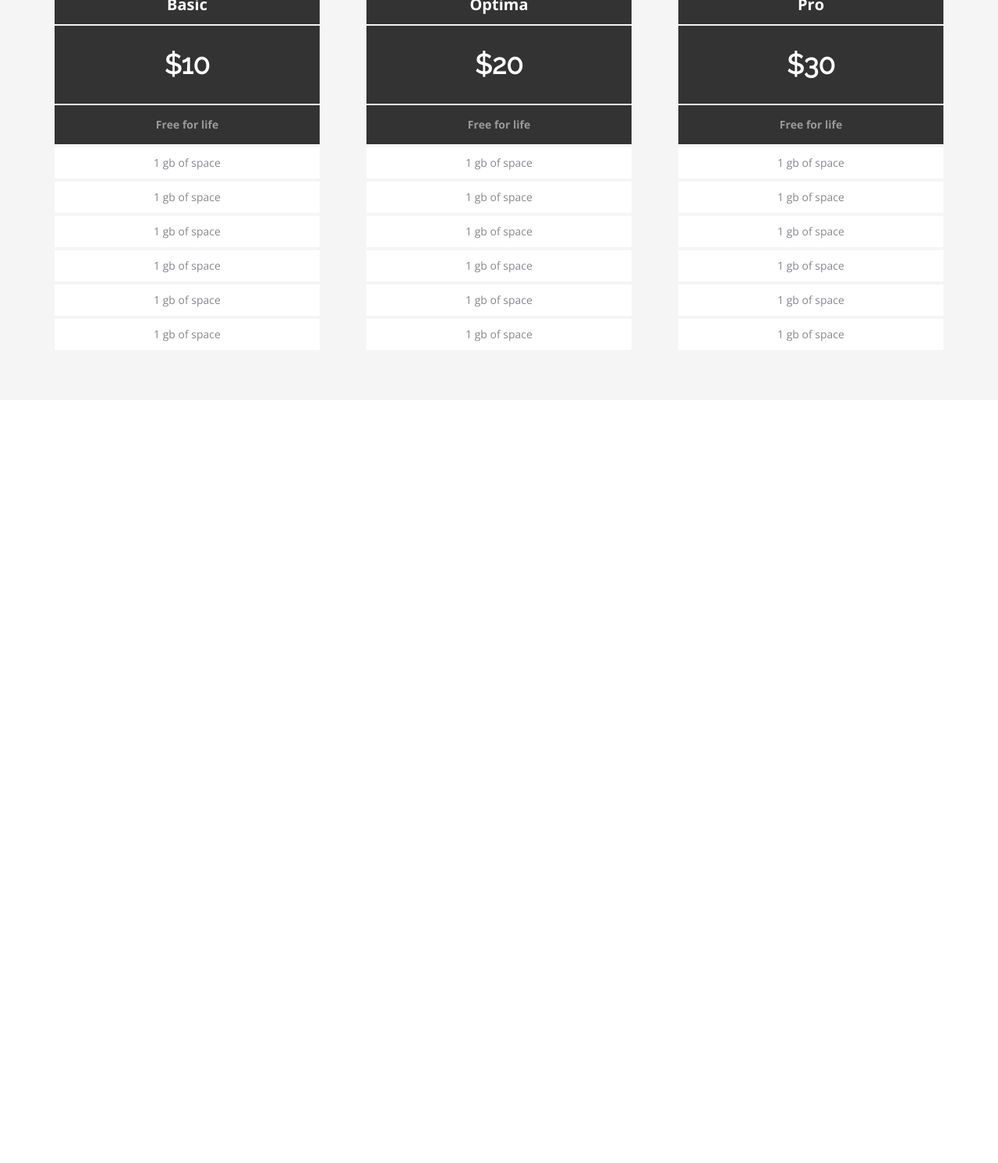
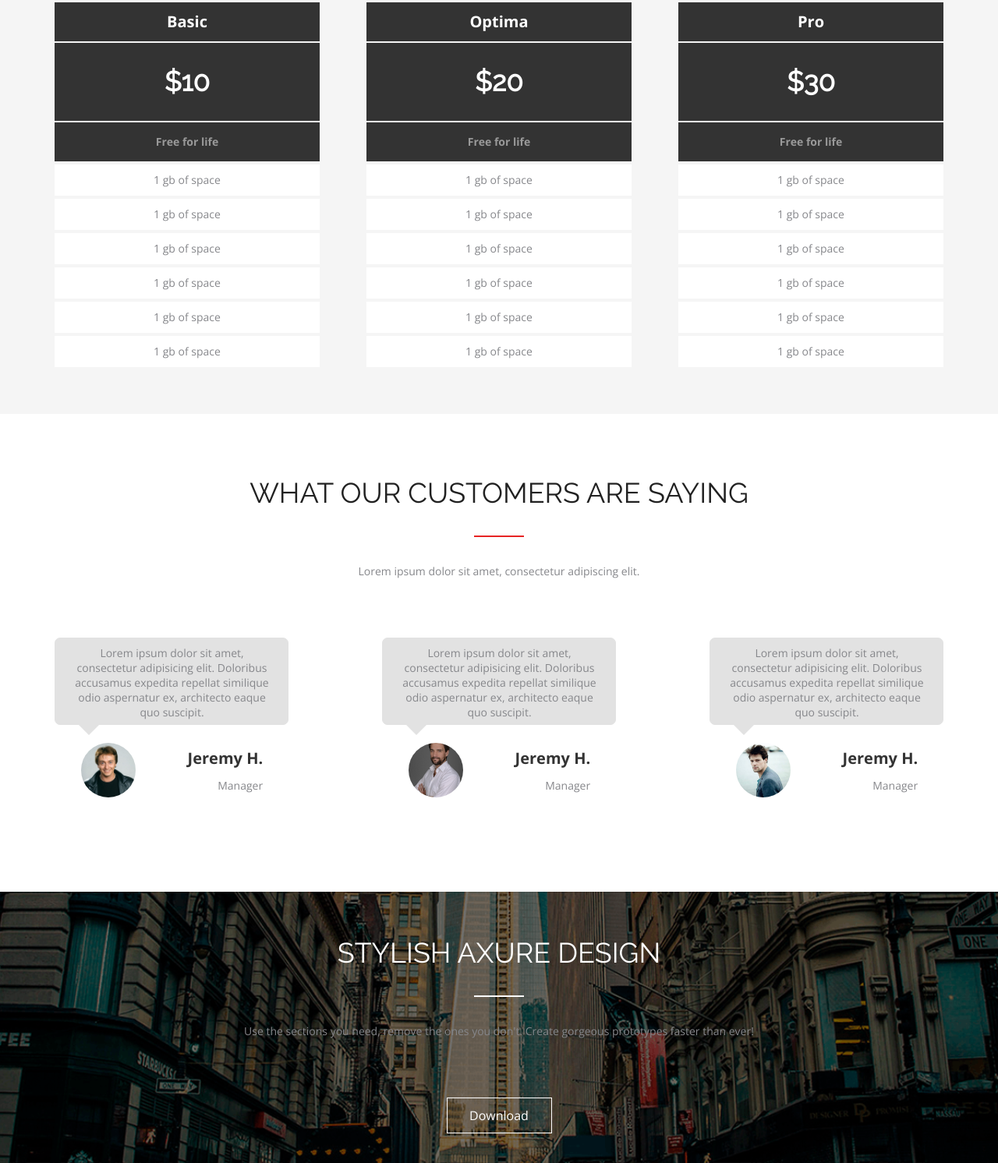
Before and after one commit to HannaKarpechenkava/FE49-Landing-Karpechenkava-Hanna, a plain HTML site: page index.html in a window 1280 px wide. Shown: the part 887-2379 px from the top of the page at 78% size. Before the commit the page ends 1400 px from the top, so only its background shows below. Drawn offline with nearby package versions, Linux system fonts and the light colour scheme.

Commit message:
added home task 5

```diff
--- a/css/awesome.css
+++ b/css/awesome.css
@@ -7,21 +7,22 @@
   font-family: "Raleway";
   font-weight: 400;
   font-size: 36px;
-  font-style: normal;
   color: rgba(33, 33, 33, 1);
   text-transform: uppercase;
   margin: auto;
   text-align: center;
   margin-bottom: 34px;
 }
-.line {
+.title::after {
+  content: "";
   width: 64px;
   height: 2px;
   background-color: rgba(231, 36, 36, 1);
-  margin: auto;
-  margin-bottom: 34px;
+  text-align: center;
+  display: block;
+  margin: 34px auto;
 }
-.head-text {
+.head-description {
   color: rgba(134, 135, 139, 1);
   font-size: 14px;
   line-height: 19px;
--- /dev/null
+++ b/css/customers.css
@@ -0,0 +1,106 @@
+.customers {
+  background-color: rgba(255, 255, 255, 1);
+  padding: 80px 0px 120px;
+}
+.title {
+  width: 670px;
+  font-family: "Raleway";
+  font-weight: 400;
+  font-size: 36px;
+  font-style: regular;
+  color: rgba(33, 33, 33, 1);
+  text-transform: uppercase;
+  margin: auto;
+  text-align: center;
+  margin-bottom: 34px;
+}
+.title::after {
+  content: "";
+  width: 64px;
+  height: 2px;
+  background-color: rgba(231, 36, 36, 1);
+  text-align: center;
+  display: block;
+  margin: 34px auto;
+}
+.head-description {
+  color: rgba(134, 135, 139, 1);
+  font-size: 14px;
+  line-height: 19px;
+  width: 780px;
+  text-align: center;
+  margin: auto;
+  margin-bottom: 76px;
+}
+.customers-wrap {
+  display: flex;
+  justify-content: space-between;
+  flex-wrap: wrap;
+  margin: 0 -15px;
+}
+.customers-card {
+  margin: 0 15px;
+  width: 300px;
+}
+.customers-card_text {
+  width: 300px;
+  padding: 9px 22px 6px 23px;
+  border: 1px solid rgba(226, 226, 226, 1);
+  border-radius: 7px;
+  background-color: rgba(226, 226, 226, 1);
+  margin-bottom: 22px;
+}
+.customers-card_text p {
+  width: 253px;
+  text-align: center;
+  color: rgba(134, 135, 139, 1);
+  font-weight: 400;
+  font-size: 14px;
+}
+.customers-card_text::after {
+  content: "";
+  width: 0;
+  height: 0;
+  border-left: 20px solid transparent;
+  border-right: 20px solid transparent;
+  border-top: 20px solid rgba(226, 226, 226, 1);
+  position: absolute;
+}
+.customers-card_employee {
+  width: 300px;
+  display: flex;
+  justify-content: space-between;
+  flex-wrap: wrap;
+}
+.customers-card_img {
+  display: flex;
+  justify-content: center;
+  align-items: center;
+  margin: auto;
+  border: 1px solid transparent;
+  border-radius: 50%;
+  overflow: hidden;
+}
+.customers-card_img img {
+  width: 70px;
+  height: 70px;
+  object-fit: cover;
+  object-position: center;
+}
+.customers-card_person {
+  margin: auto;
+  text-align: right;
+}
+.name {
+  display: block;
+  margin-bottom: 12px;
+  font-size: 20px;
+  font-weight: 700;
+  color: rgba(51, 51, 51, 1);
+}
+.employee {
+  display: block;
+  font-size: 14px;
+  font-weight: 400;
+  color: rgba(134, 135, 139, 1);
+}
--- /dev/null
+++ b/css/design.css
@@ -0,0 +1,71 @@
+.design {
+  padding: 57px 0px 38px;
+  background-image: url("../img/background1.png");
+  background-repeat: no-repeat;
+  background-position: center;
+  background-size: cover;
+  position: relative;
+}
+.design::after {
+  content: "";
+  top: 0;
+  left: 0;
+  width: 100%;
+  height: 100%;
+  position: absolute;
+  background: rgba(0, 0, 0, 0.55);
+  background-repeat: no-repeat;
+  background-size: cover;
+}
+#title {
+  width: 670px;
+  font-family: "Raleway";
+  font-weight: 400;
+  font-size: 36px;
+  text-transform: uppercase;
+  margin: auto;
+  text-align: center;
+  margin-bottom: 34px;
+  color: rgba(255, 255, 255, 1);
+}
+#title::after {
+  content: "";
+  width: 64px;
+  height: 2px;
+  background-color: rgb(255, 255, 255, 1);
+  text-align: center;
+  display: block;
+  margin: 34px auto;
+}
+#head-description {
+  color: rgba(255, 255, 255, 0.8);
+  font-size: 16px;
+  font-weight: 300;
+  line-height: 19px;
+  width: 780px;
+  text-align: center;
+  margin: auto;
+  margin-bottom: 57px;
+}
+.link_wrap {
+  margin: auto;
+  width: 135px;
+}
+.link {
+  border: 1px solid rgba(255, 255, 255, 1);
+  padding: 11px 26px;
+  color: rgba(255, 255, 255, 1);
+  text-align: center;
+  display: flex;
+  justify-content: center;
+}
+.link a {
+  font-size: 15px;
+  font-weight: 600;
+}
+.link:hover {
+  border: 1px solid rgba(51, 51, 51, 1);
+  box-shadow: 3px 3px rgba(11, 11, 11, 0.5);
+  transition: 0.2s;
+  color: rgba(51, 51, 51, 1);
+}
--- a/css/index.css
+++ b/css/index.css
@@ -1,13 +1,17 @@
 @import url("./awesome.css");
 @import url("./cdn.css");
 @import url("./pricing.css");
+@import url("./customers.css");
+@import url("./design.css");
 
 * {
   margin: 0;
   padding: 0;
   list-style: none;
   text-decoration: none;
+  text-transform: none;
   box-sizing: border-box;
+  /* cursor: pointer; */
 }
 html {
   font-family: "Open Sans", "Raleway", sans-serif;
@@ -16,4 +20,6 @@ html {
   max-width: 1170px;
   padding: 0 15px;
   margin: auto;
+  position: relative;
+  z-index: 300;
 }
--- a/css/pricing.css
+++ b/css/pricing.css
@@ -14,12 +14,14 @@
   text-align: center;
   margin-bottom: 34px;
 }
-.line {
+.title::after {
+  content: "";
   width: 64px;
   height: 2px;
   background-color: rgba(231, 36, 36, 1);
-  margin: auto;
-  margin-bottom: 34px;
+  text-align: center;
+  display: block;
+  margin: 34px auto;
 }
 .head-description {
   color: rgba(134, 135, 139, 1);
@@ -74,3 +76,6 @@
   background-color: rgba(255, 255, 255, 1);
   margin-bottom: 4px;
 }
+.card-memory:last-child {
+  margin-bottom: 0;
+}
--- a/index.html
+++ b/index.html
@@ -11,9 +11,8 @@
     <section class="awesome">
       <div class="container">
         <h2 class="title">why this is awesome</h2>
-        <div class="line"></div>
-        <div class="head-text">
-          Lorem ipsum dolor sit amet, consectetur adipiscing elit.
+        <div class="head-description">
+          <p>Lorem ipsum dolor sit amet, consectetur adipiscing elit.</p>
         </div>
         <div class="awesome-wrap">
           <div class="awesome-card">
@@ -61,9 +60,8 @@
     <section class="pricing">
       <div class="container">
         <h2 class="title">pricing options</h2>
-        <div class="line"></div>
         <div class="head-description">
-          Lorem ipsum dolor sit amet, consectetur adipiscing elit.
+          <p>Lorem ipsum dolor sit amet, consectetur adipiscing elit.</p>
         </div>
         <div class="pricing-wrap">
           <ul class="pricing-card">
@@ -102,5 +100,85 @@
         </div>
       </div>
     </section>
+    <section class="customers">
+      <div class="container">
+        <h2 class="title">what our customers are saying</h2>
+        <div class="head-description">
+          <p>Lorem ipsum dolor sit amet, consectetur adipiscing elit.</p>
+        </div>
+        <div class="customers-wrap">
+          <div class="customers-card">
+            <div class="customers-card_text">
+              <p>
+                Lorem ipsum dolor sit amet, consectetur adipisicing elit.
+                Doloribus accusamus expedita repellat similique odio aspernatur
+                ex, architecto eaque quo suscipit.
+              </p>
+            </div>
+            <div class="customers-card_employee">
+              <div class="customers-card_img">
+                <img src="./img/Manager1.jpg" alt="#" />
+              </div>
+              <div class="customers-card_person">
+                <span class="name">Jeremy H.</span>
+                <span class="employee">Manager</span>
+              </div>
+            </div>
+          </div>
+
+          <div class="customers-card">
+            <div class="customers-card_text">
+              <p>
+                Lorem ipsum dolor sit amet, consectetur adipisicing elit.
+                Doloribus accusamus expedita repellat similique odio aspernatur
+                ex, architecto eaque quo suscipit.
+              </p>
+            </div>
+            <div class="customers-card_employee">
+              <div class="customers-card_img">
+                <img src="./img/Manager2.jpg" alt="#" />
+              </div>
+              <div class="customers-card_person">
+                <span class="name">Jeremy H.</span>
+                <span class="employee">Manager</span>
+              </div>
+            </div>
+          </div>
+
+          <div class="customers-card">
+            <div class="customers-card_text">
+              <p>
+                Lorem ipsum dolor sit amet, consectetur adipisicing elit.
+                Doloribus accusamus expedita repellat similique odio aspernatur
+                ex, architecto eaque quo suscipit.
+              </p>
+            </div>
+            <div class="customers-card_employee">
+              <div class="customers-card_img">
+                <img src="./img/Manager3.jpg" alt="#" />
+              </div>
+              <div class="customers-card_person">
+                <span class="name">Jeremy H.</span>
+                <span class="employee">Manager</span>
+              </div>
+            </div>
+          </div>
+        </div>
+      </div>
+    </section>
+    <section class="design">
+      <div class="container">
+        <h2 id="title">stylish axure design</h2>
+        <div class="head-description">
+          <p>
+            Use the sections you need, remove the ones you don't. Create
+            gorgeous prototypes faster than ever!
+          </p>
+        </div>
+        <div class="link_wrap">
+          <a class="link" href="http://www.google.ru">Download</a>
+        </div>
+      </div>
+    </section>
   </body>
 </html>
```
Also changed, not shown: img/Manager1.jpg (added), img/Manager2.jpg (added), img/Manager3.jpg (added), img/background1.png (added).
